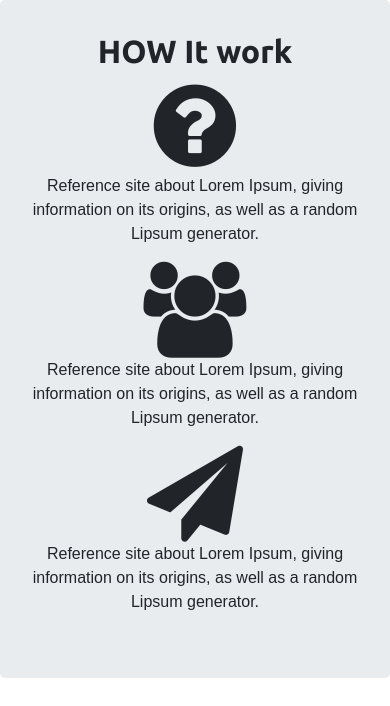
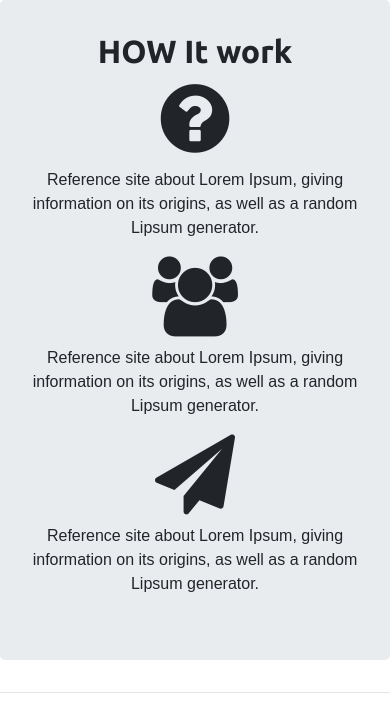
Before and after one commit to rahulkiller104/hncc-landingpage, a plain HTML site: page index.html in a window 390 px wide. Shown: the part 855-1561 px from the top of the page. Drawn offline with nearby package versions, Linux system fonts and the light colour scheme.

Commit message:
Update index.html

```diff
--- a/index.html
+++ b/index.html
@@ -35,12 +35,14 @@
 #content{
   margin-bottom: 15px;
 }
+        .how
+        {
+          font-size:2em;
+          margin-bottom:10px;
+        }
 .row .mt-sm-2{
-  margin-top: 4vh;
-}
-        .fa{
-  font-size:2em;
-}
+  margin-top: 4
+        }
         .display-4{
   font-size: 2em;
 }
@@ -130,16 +132,16 @@
   <h1 class="display-4 text-center">HOW It work</h1>
 
   <div class="row">
-      <div class="col-md-4 text-center">
-     <div>   <i class="fa fa-question-circle" style="font-size:6em; "></i></div>
+      <div class="col-md-4 text-center ">
+     <div>   <i class="fa fa-question-circle how" style="font-size:5em; "></i></div>
 <p>Reference site about Lorem Ipsum, giving information on its origins, as well as a random Lipsum generator.</p>
     </div>
     <div class="col-md-4 text-center">
-       <div>  <i class="fa fa-users" style="font-size:6em; "></i></div>
+       <div>  <i class="fa fa-users how" style="font-size:5em; "></i></div>
          <p>Reference site about Lorem Ipsum, giving information on its origins, as well as a random Lipsum generator.</p>
     </div>
     <div class="col-md-4 text-center" >
-             <div><i class="fa fa-paper-plane" style="font-size:6em; "></i></div>
+             <div><i class="fa fa-paper-plane how" style="font-size:5em; "></i></div>
              <p>Reference site about Lorem Ipsum, giving information on its origins, as well as a random Lipsum generator.</p>
     </div>
   </div>
```
